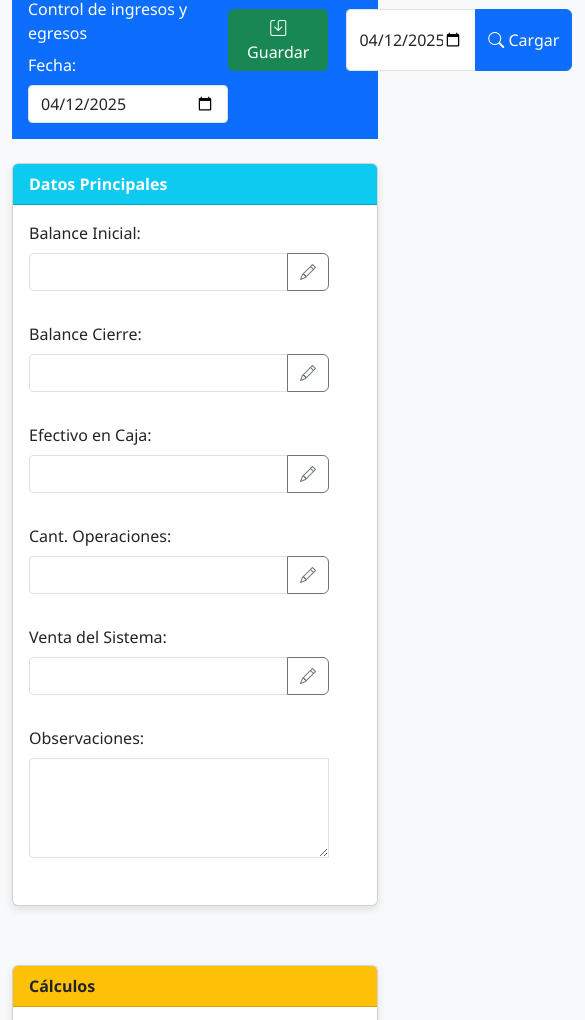
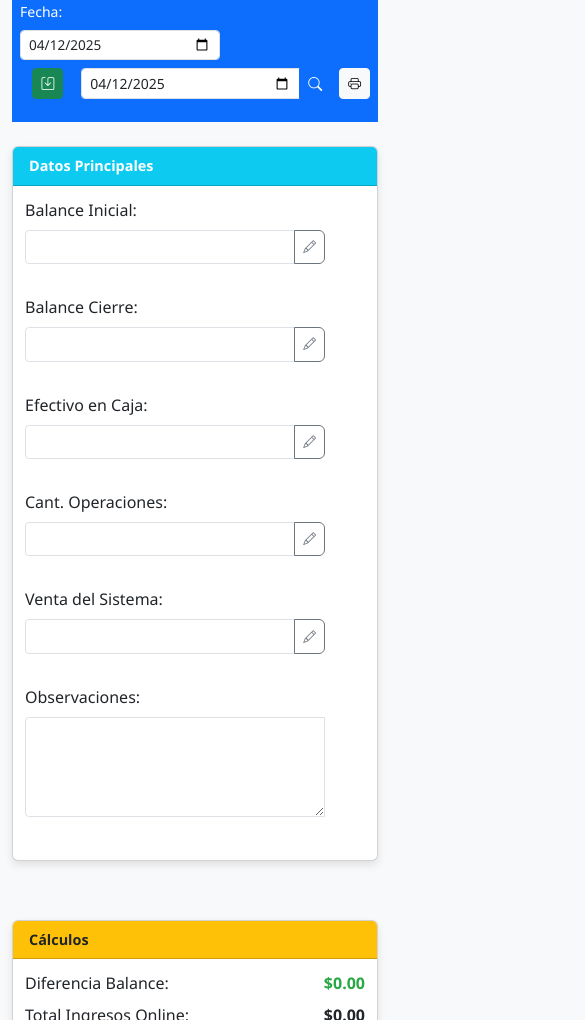
Before and after one commit to Venial/Planilla, a website: page index.html in a window 390 px wide. Shown: the part 60-1080 px from the top of the page, 585 px wide, since content can reach past the window. Drawn offline with nearby package versions, Linux system fonts and the light colour scheme.

Commit message:
Correcion de planilla y formulas

```diff
--- a/app.js
+++ b/app.js
@@ -64,7 +64,14 @@ document.addEventListener("DOMContentLoaded", function () {
   buscarFechaInput.value = dateStr;
   fechaDisplayElement.textContent = formatDate(dateStr);
 
-  // Event listeners
+  // Inicialización
+  setupEventListeners();
+  setupEditButtons();
+  actualizarListas();
+  actualizarCalculos();
+
+  // Configurar eventos
+  function setupEventListeners() {
     fechaPlanillaInput.addEventListener("change", function () {
       fechaDisplayElement.textContent = formatDate(this.value);
     });
@@ -75,20 +82,17 @@ document.addEventListener("DOMContentLoaded", function () {
     );
     btnImprimir.addEventListener("click", () => window.print());
 
-  // Configurar eventos para filtros
-  filtroOnline.addEventListener("change", actualizarListaOnline);
-  filtroPosnet.addEventListener("change", actualizarListaPosnet);
-  filtroEgresos.addEventListener("change", actualizarListaEgresos);
+    filtroOnline.addEventListener("change", () => actualizarListaOnline());
+    filtroPosnet.addEventListener("change", () => actualizarListaPosnet());
+    filtroEgresos.addEventListener("change", () => actualizarListaEgresos());
 
-  // Configurar eventos para formularios
     formOnline.addEventListener("submit", function (e) {
       e.preventDefault();
       agregarMovimientoOnline({
         metodo: document.getElementById("metodo-online").value,
-      monto: parseFloat(document.getElementById("monto-online").value),
-      operaciones: parseInt(
-        document.getElementById("operaciones-online").value
-      ),
+        monto: parseFloat(document.getElementById("monto-online").value) || 0,
+        operaciones:
+          parseInt(document.getElementById("operaciones-online").value) || 0,
         fecha: new Date(),
       });
       this.reset();
@@ -98,10 +102,9 @@ document.addEventListener("DOMContentLoaded", function () {
       e.preventDefault();
       agregarMovimientoPosnet({
         tipoTarjeta: document.getElementById("tipo-posnet").value,
-      monto: parseFloat(document.getElementById("monto-posnet").value),
-      operaciones: parseInt(
-        document.getElementById("operaciones-posnet").value
-      ),
+        monto: parseFloat(document.getElementById("monto-posnet").value) || 0,
+        operaciones:
+          parseInt(document.getElementById("operaciones-posnet").value) || 0,
         fecha: new Date(),
       });
       this.reset();
@@ -111,26 +114,13 @@ document.addEventListener("DOMContentLoaded", function () {
       e.preventDefault();
       agregarMovimientoEgreso({
         metodo: document.getElementById("metodo-egreso").value,
-      monto: parseFloat(document.getElementById("monto-egreso").value),
+        monto: parseFloat(document.getElementById("monto-egreso").value) || 0,
         concepto: document.getElementById("concepto-egreso").value || "Egreso",
         fecha: new Date(),
       });
       this.reset();
     });
 
-  // Configurar campos editables
-  document.querySelectorAll('[id^="edit-"]').forEach((btn) => {
-    const fieldId = btn.id.replace("edit-", "");
-    const field = document.getElementById(fieldId);
-
-    btn.addEventListener("click", () => {
-      field.readOnly = !field.readOnly;
-      field.classList.toggle("readonly-input");
-      if (!field.readOnly) field.focus();
-    });
-  });
-
-  // Configurar observaciones
     editObservacionesBtn.addEventListener("click", function () {
       observacionesInput.readOnly = false;
       observacionesInput.focus();
@@ -145,16 +135,55 @@ document.addEventListener("DOMContentLoaded", function () {
       saveObservacionesBtn.style.display = "none";
       datosPrincipales.observaciones = observacionesInput.value;
     });
+  }
 
-  // Funciones principales
+  // Configurar botones de edición
+  function setupEditButtons() {
+    document.querySelectorAll('[id^="edit-"]').forEach((btn) => {
+      const fieldId = btn.id.replace("edit-", "");
+      const field = document.getElementById(fieldId);
+
+      btn.addEventListener("click", function () {
+        toggleEditField(field, fieldId);
+      });
+    });
+  }
+
+  function toggleEditField(field, fieldName) {
+    if (field.readOnly) {
+      // Modo edición
+      field.readOnly = false;
+      field.classList.remove("readonly-input");
+      field.focus();
+    } else {
+      // Guardar cambios
+      field.readOnly = true;
+      field.classList.add("readonly-input");
+
+      // Actualizar datos principales según el tipo de campo
+      if (fieldName === "observaciones") {
+        datosPrincipales[fieldName] = field.value;
+      } else if (fieldName === "total-operaciones") {
+        datosPrincipales.totalOperaciones = parseInt(field.value) || 0;
+      } else {
+        datosPrincipales[fieldName.replace("-", "")] =
+          parseFloat(field.value) || 0;
+      }
+
+      // Actualizar cálculos
+      actualizarCalculos();
+    }
+  }
+
+  // Función para formatear fecha
   function formatDate(dateStr) {
     if (!dateStr) return "-";
     const date = new Date(dateStr);
-    // Ajuste para zona horaria
     date.setMinutes(date.getMinutes() + date.getTimezoneOffset());
     return date.toLocaleDateString("es-AR");
   }
 
+  // Funciones para guardar/cargar planillas
   function guardarPlanilla() {
     const planilla = {
       fecha: fechaPlanillaInput.value,
@@ -203,9 +232,7 @@ document.addEventListener("DOMContentLoaded", function () {
     movimientosEgresos = planilla.movimientosEgresos || [];
 
     // Actualizar UI
-    actualizarListaOnline();
-    actualizarListaPosnet();
-    actualizarListaEgresos();
+    actualizarListas();
     actualizarCalculos();
 
     // Actualizar fecha
@@ -213,6 +240,7 @@ document.addEventListener("DOMContentLoaded", function () {
     fechaDisplayElement.textContent = formatDate(fecha);
   }
 
+  // Funciones para manejar movimientos
   function agregarMovimientoOnline(movimiento) {
     movimientosOnline.push(movimiento);
     actualizarListaOnline();
@@ -229,6 +257,13 @@ document.addEventListener("DOMContentLoaded", function () {
     movimientosEgresos.push(movimiento);
     actualizarListaEgresos();
     actualizarCalculos();
+  }
+
+  // Funciones para actualizar las listas
+  function actualizarListas() {
+    actualizarListaOnline();
+    actualizarListaPosnet();
+    actualizarListaEgresos();
   }
 
   function actualizarListaOnline() {
@@ -258,7 +293,6 @@ document.addEventListener("DOMContentLoaded", function () {
       totalMonto += mov.monto;
     });
 
-    // Actualizar totales (todos los movimientos, no solo los filtrados)
     const totalOpsAll = movimientosOnline.reduce(
       (sum, m) => sum + m.operaciones,
       0
@@ -299,7 +333,6 @@ document.addEventListener("DOMContentLoaded", function () {
       totalMonto += mov.monto;
     });
 
-    // Actualizar totales (todos los movimientos, no solo los filtrados)
     const totalOpsAll = movimientosPosnet.reduce(
       (sum, m) => sum + m.operaciones,
       0
@@ -338,7 +371,6 @@ document.addEventListener("DOMContentLoaded", function () {
       totalMonto += mov.monto;
     });
 
-    // Actualizar totales (todos los movimientos, no solo los filtrados)
     const totalMontoAll = movimientosEgresos.reduce(
       (sum, m) => sum + m.monto,
       0
@@ -346,57 +378,64 @@ document.addEventListener("DOMContentLoaded", function () {
     totalMontoEgresos.textContent = `$${totalMontoAll.toFixed(2)}`;
   }
 
+  // Función principal de cálculos
+
   function actualizarCalculos() {
-    // Actualizar datos principales
-    datosPrincipales.balanceInicial =
-      parseFloat(balanceInicialInput.value) || 0;
-    datosPrincipales.balanceCierre = parseFloat(balanceCierreInput.value) || 0;
-    datosPrincipales.efectivoCaja = parseFloat(efectivoCajaInput.value) || 0;
-    datosPrincipales.totalOperaciones =
-      parseInt(totalOperacionesInput.value) || 0;
-    datosPrincipales.ventaSistema = parseFloat(ventaSistemaInput.value) || 0;
-    datosPrincipales.observaciones = observacionesInput.value;
+    // 1. Obtener valores actuales de los inputs
+    const bolsinInicial = parseFloat(balanceInicialInput.value) || 0;
+    const bolsinCierre = parseFloat(balanceCierreInput.value) || 0;
+    const efectivoCaja = parseFloat(efectivoCajaInput.value) || 0;
+    const totalSistema = parseFloat(ventaSistemaInput.value) || 0;
 
-    // Calcular diferencia de balance
-    const diferenciaBalance =
-      datosPrincipales.balanceCierre - datosPrincipales.balanceInicial;
-    diferenciaBalanceElement.textContent = `$${diferenciaBalance.toFixed(2)}`;
-    diferenciaBalanceElement.className =
-      diferenciaBalance >= 0 ? "text-success" : "text-danger";
-
-    // Calcular totales por categoría
-    const totalOnline = movimientosOnline.reduce((sum, m) => sum + m.monto, 0);
-    const totalPosnet = movimientosPosnet.reduce((sum, m) => sum + m.monto, 0);
-    const totalEgresos = movimientosEgresos.reduce(
-      (sum, m) => sum + m.monto,
+    // 2. Calcular totales de movimientos
+    const totalOnline = movimientosOnline.reduce(
+      (sum, mov) => sum + mov.monto,
       0
     );
+    const totalPosnet = movimientosPosnet.reduce(
+      (sum, mov) => sum + mov.monto,
+      0
+    );
+    const totalEgresos = movimientosEgresos.reduce(
+      (sum, mov) => sum + mov.monto,
+      0
+    );
+
+    // 3. Aplicar la fórmula exacta que me indicaste
+    const diferenciaBolsin = bolsinCierre - bolsinInicial;
+    const totalEfectivoCaja = efectivoCaja + totalEgresos;
+    const totalDigital = totalOnline + totalPosnet;
+    const totalPlanilla = totalEfectivoCaja + totalDigital + diferenciaBolsin;
+    const diferenciaCierre = totalPlanilla - totalSistema;
+
+    // 4. Actualizar la interfaz con los resultados
+    diferenciaBalanceElement.textContent = `$${diferenciaBolsin.toFixed(2)}`;
+    diferenciaBalanceElement.className =
+      diferenciaBolsin >= 0 ? "text-success" : "text-danger";
 
     totalOnlineElement.textContent = `$${totalOnline.toFixed(2)}`;
     totalPosnetElement.textContent = `$${totalPosnet.toFixed(2)}`;
     totalEgresosElement.textContent = `$${totalEgresos.toFixed(2)}`;
 
-    // Calcular total calculado según la fórmula solicitada
-    const totalCalculado =
-      diferenciaBalance +
-      totalOnline +
-      totalPosnet +
-      totalEgresos +
-      datosPrincipales.efectivoCaja;
-    totalCalculadoElement.textContent = `$${totalCalculado.toFixed(2)}`;
+    totalCalculadoElement.textContent = `$${totalPlanilla.toFixed(2)}`;
+    totalSistemaElement.textContent = `$${totalSistema.toFixed(2)}`;
 
-    // Mostrar total sistema (venta del sistema)
-    totalSistemaElement.textContent = `$${datosPrincipales.ventaSistema.toFixed(
-      2
-    )}`;
+    diferenciaSistemaElement.textContent = `$${diferenciaCierre.toFixed(2)}`;
+    diferenciaSistemaElement.className =
+      diferenciaCierre >= 0 ? "text-success" : "text-danger";
 
-    // Calcular diferencia con sistema
-    const diferenciaSistema = totalCalculado - datosPrincipales.ventaSistema;
-    diferenciaSistemaElement.textContent = `$${diferenciaSistema.toFixed(2)}`;
-    diferenciaSistemaElement.className =
-      diferenciaSistema >= 0 ? "text-success" : "text-danger";
+    // 5. Actualizar datos principales
+    datosPrincipales = {
+      balanceInicial: bolsinInicial,
+      balanceCierre: bolsinCierre,
+      efectivoCaja: efectivoCaja,
+      totalOperaciones: parseInt(totalOperacionesInput.value) || 0,
+      ventaSistema: totalSistema,
+      observaciones: observacionesInput.value,
+    };
   }
 
+  // Función para formatear nombres de métodos
   function formatNombreMetodo(metodo) {
     const nombres = {
       MP: "Mercado Pago",
@@ -446,10 +485,4 @@ document.addEventListener("DOMContentLoaded", function () {
       actualizarCalculos();
     }
   };
-
-  // Inicializar
-  actualizarListaOnline();
-  actualizarListaPosnet();
-  actualizarListaEgresos();
-  actualizarCalculos();
 });
--- a/index.html
+++ b/index.html
@@ -16,37 +16,44 @@
   </head>
   <body>
     <div class="container-fluid">
-      <header class="bg-primary text-white p-3 mb-4 no-print">
-        <div class="d-flex justify-content-between align-items-center">
-          <div>
-            <h1>Planilla RES</h1>
-            <p class="mb-0">Control de ingresos y egresos</p>
-            <div class="mt-2">
-              <label class="form-label">Fecha:</label>
+      <!-- Header responsive -->
+      <header class="bg-primary text-white p-2 p-md-3 mb-4 no-print">
+        <div class="row align-items-center">
+          <div class="col-md-6 mb-2 mb-md-0">
+            <h1 class="h4 h-md-3 mb-0">Planilla RES</h1>
+            <p class="small mb-0">Control de ingresos y egresos</p>
+            <div class="mt-1 mt-md-2">
+              <label class="form-label small">Fecha:</label>
               <input
                 type="date"
-                class="form-control"
+                class="form-control form-control-sm"
                 id="fecha-planilla"
-                style="width: 200px"
+                style="max-width: 200px"
               />
             </div>
           </div>
-          <div class="d-flex gap-2">
-            <button id="btn-guardar" class="btn btn-success">
-              <i class="bi bi-save"></i> Guardar
-            </button>
-            <div class="input-group" style="width: 250px">
-              <input type="date" id="buscar-fecha" class="form-control" />
-              <button id="btn-cargar" class="btn btn-primary">
-                <i class="bi bi-search"></i> Cargar
+          <div class="col-md-6">
+            <div class="d-flex flex-wrap gap-2 justify-content-end">
+              <button id="btn-guardar" class="btn btn-success btn-sm">
+                <i class="bi bi-save"></i>
+                <span class="d-none d-md-inline">Guardar</span>
+              </button>
+              <div class="input-group input-group-sm" style="max-width: 250px">
+                <input type="date" id="buscar-fecha" class="form-control" />
+                <button id="btn-cargar" class="btn btn-primary">
+                  <i class="bi bi-search"></i>
+                  <span class="d-none d-md-inline">Cargar</span>
+                </button>
+              </div>
+              <button id="btn-imprimir" class="btn btn-light btn-sm">
+                <i class="bi bi-printer"></i>
+                <span class="d-none d-md-inline">Imprimir</span>
               </button>
             </div>
-            <button id="btn-imprimir" class="btn btn-light">
-              <i class="bi bi-printer"></i> Imprimir
-            </button>
           </div>
         </div>
       </header>
+      <!-- Resto del código... -->
 
       <!-- Sección de Datos Principales -->
       <div class="row mb-4 print-section">
--- a/styles.css
+++ b/styles.css
@@ -242,3 +242,54 @@ body {
   padding: 0.25rem 0.5rem;
   font-size: 0.875rem;
 }
+
+/* Añade al final del archivo CSS */
+
+/* Estilos responsivos mejorados */
+@media (max-width: 768px) {
+  .card-header {
+    font-size: 0.9rem;
+  }
+
+  .form-control,
+  .form-select {
+    font-size: 0.85rem;
+  }
+
+  .btn {
+    padding: 0.25rem 0.5rem;
+    font-size: 0.8rem;
+  }
+
+  /* Ajustes para la tabla en móviles */
+  .table-responsive {
+    overflow-x: auto;
+    -webkit-overflow-scrolling: touch;
+  }
+
+  /* Header responsivo */
+  header .input-group {
+    width: 100% !important;
+  }
+
+  #fecha-planilla {
+    width: 100% !important;
+  }
+}
+
+/* Mejoras para pantallas muy pequeñas */
+@media (max-width: 576px) {
+  .col-xs-6 {
+    flex: 0 0 50%;
+    max-width: 50%;
+  }
+
+  .card-body {
+    padding: 0.75rem;
+  }
+
+  /* Ocultar iconos en botones muy pequeños */
+  .btn-sm .bi {
+    margin-right: 0;
+  }
+}
```
Lines whose indentation alone changed are shown as unchanged.
